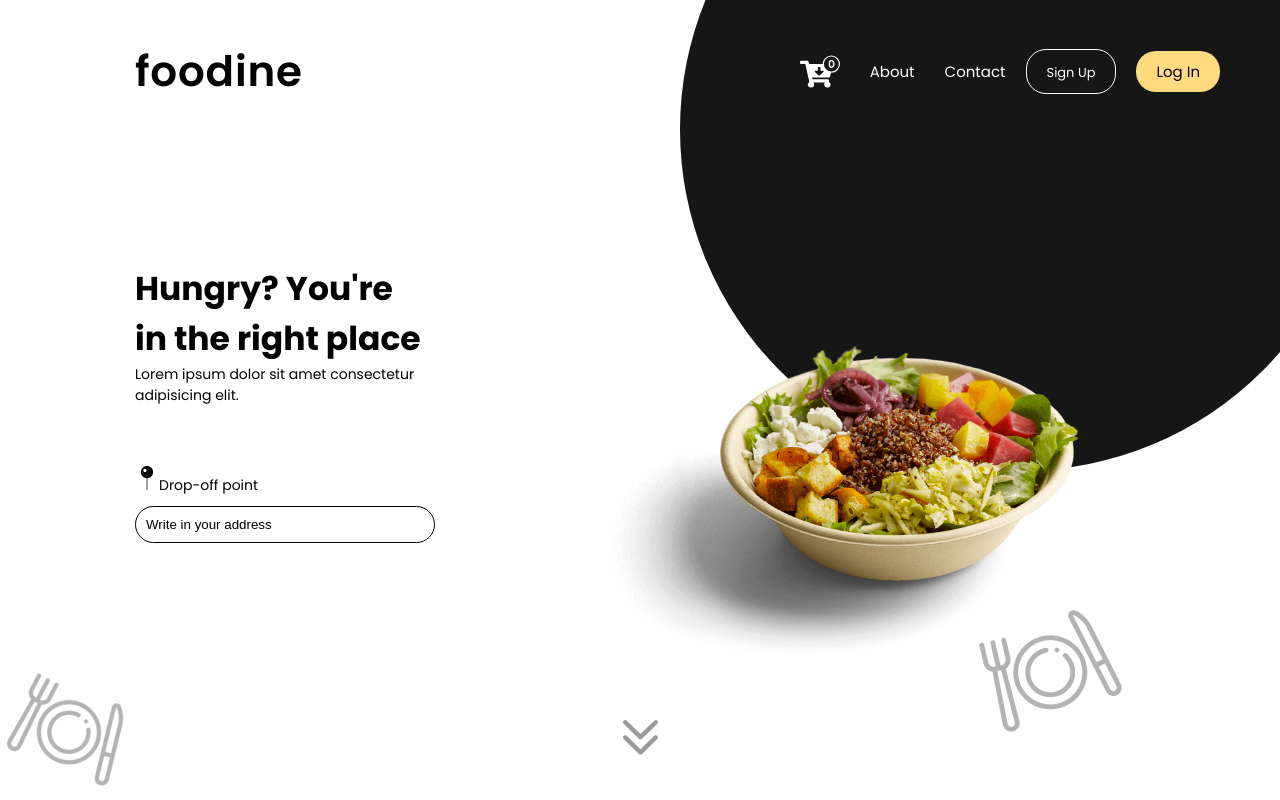
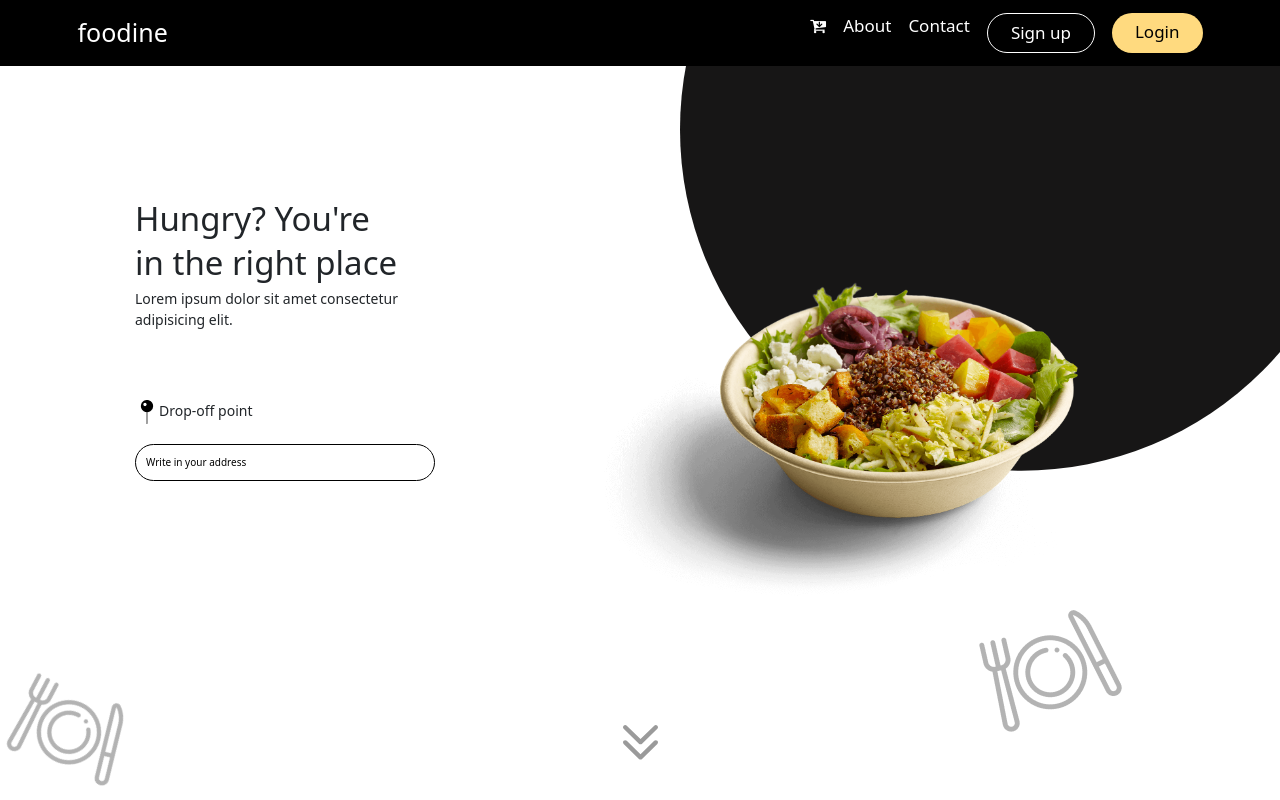
Before and after one commit to adepeju4/Group-Four, a React (Create React App) app: page / in a window 1280 px wide. Shown: the top 800 px of the page. Built offline with nearby package versions, Linux system fonts and the light colour scheme; data requests are answered from the project's data file.

Commit message:
add navigation bar remove navigation bar on landing page add fontawesome

```diff
--- a/public/index.html
+++ b/public/index.html
@@ -11,6 +11,10 @@
     />
     <link rel="apple-touch-icon" href="%PUBLIC_URL%/logo192.png" />
 
+    <link
+      rel="stylesheet"
+      href="https://cdnjs.cloudflare.com/ajax/libs/font-awesome/4.7.0/css/font-awesome.min.css"
+    />
 
     <!--
       manifest.json provides metadata used when your web app is installed on a
@@ -41,6 +45,5 @@
       To begin the development, run `npm start` or `yarn start`.
       To create a production bundle, use `npm run build` or `yarn build`.
     -->
-
   </body>
 </html>
--- a/src/App.js
+++ b/src/App.js
@@ -4,8 +4,7 @@ import SignUp from "./SignUp.js";
 import Cart from "./Cart.js";
 import Checkout from "./Checkout.js";
 import Product from "./Product.js"
-
-// import Footer from "./Components/Footer.js";
+import { Navigation } from './Components/Navigation';
 
 import { BrowserRouter, Route, Switch } from "react-router-dom";
 
@@ -17,7 +16,7 @@ function App() {
   return (
     <div className="App">
       <BrowserRouter>
-        {/* insert navbar here */}
+        <Navigation />
 
         <div className="content">
           <Switch>
--- /dev/null
+++ b/src/Components/Navigation.js
@@ -0,0 +1,30 @@
+import React from 'react';
+import {Link} from 'react-router-dom';
+import { Navbar, Container, Nav } from 'react-bootstrap';
+
+import styles from '../stylesheets/Navigation.module.css';
+
+
+
+export const Navigation = () => {
+    return (
+        <Navbar fixed="top" collapseOnSelect expand="lg" variant="dark" className={styles.navbar}>
+            <Container>
+            <Link to="/" className={`${styles['nav-link']} ${styles['brand-name']}`}>foodine</Link>
+            <Navbar.Toggle aria-controls="responsive-navbar-nav" />
+            <Navbar.Collapse id="responsive-navbar-nav">
+                <Nav className="me-auto">
+
+                </Nav>
+                <Nav>
+                <div className={`${styles['nav-link']} ${styles['link-item']}`}><i className="fa fa-cart-arrow-down" aria-hidden="true"></i></div>
+                <Link to="/about" className={`${styles['nav-link']} ${styles['link-item']}`}>About</Link>
+                <Link to="/contact" className={`${styles['nav-link']} ${styles['link-item']}`}>Contact</Link>
+                <Link to="/signup" className={`${styles['nav-link']} ${styles['link-item']} ${styles['signin-item']}`}>Sign up</Link>
+                <Link to="/login" className={`${styles['nav-link']} ${styles['link-item']}`}>Login</Link>
+                </Nav>
+            </Navbar.Collapse>
+            </Container>
+        </Navbar>
+    )
+}
--- a/src/Landing.js
+++ b/src/Landing.js
@@ -33,36 +33,6 @@ const Landing = () => {
       <div className={styles.heroSection}>
         <Circle className={styles.circle} />
         <div className={styles.navigation}>
-          <div className={styles.logo}>
-            <Link to="/">foodine</Link>
-          </div>
-          <div className={styles.mobileContainer}>
-            <div id={status ? styles.mobileNav : ""}>
-              <ul className={styles.landingNav}>
-                <li>
-                  <p>foodine</p>
-                </li>
-                <li className={styles.navLinks}>
-                  <Link to="/cart">
-                    <LightVariantCart landing={true} />
-                    <p className={styles.cartText}>Cart</p>
-                  </Link>
-                </li>
-                <li className={styles.navLinks}>
-                  <Link to="/about">About</Link>
-                </li>
-                <li className={styles.navLinks}>
-                  <Link to="/contact">Contact</Link>
-                </li>
-                <li className={[styles.signUp]}>
-                  <Link to="/signup">Sign Up</Link>
-                </li>
-                <li className={[styles.logIn]}>
-                  <Link to="/login">Log In</Link>
-                </li>
-              </ul>
-            </div>
-          </div>
           <div
             className={status ? styles.menuMask : ""}
             onClick={() => setStatus(false)}
--- a/src/index.js
+++ b/src/index.js
@@ -1,6 +1,7 @@
 import React from "react";
 import ReactDOM from "react-dom";
 import "./stylesheets/index.css";
+import 'bootstrap/dist/css/bootstrap.min.css';
 import App from "./App";
 import store from './redux/reducer/store'
 import { Provider } from 'react-redux'
--- /dev/null
+++ b/src/stylesheets/Navigation.module.css
@@ -0,0 +1,47 @@
+.navbar {
+  padding: 1.3rem 0rem;
+  background-color: #000;
+}
+
+.brand-name {
+  font-size: 2.5rem;
+}
+
+.nav-link {
+  text-decoration: none;
+  color: #fff;
+}
+
+.nav-link:hover {
+  color: #fff;
+}
+
+.link-item {
+  font-size: 1.7rem;
+  margin-left: 1.7rem;
+}
+
+.signin-item {
+  border: 1px solid #fff;
+  padding: 0.6rem 2.3rem;
+  border-radius: 2rem;
+}
+
+.link-item:last-child {
+  background-color: #ffda7f;
+  color: #000;
+  padding: 0.6rem 2.3rem;
+  border-radius: 2rem;
+  transition: all 0.3s;
+}
+
+@media only screen and (max-width: 991px) {
+  .link-item:last-child {
+    margin-top: 0.8rem;
+  }
+}
+
+.link-item:last-child:hover {
+  background-color: #806d40;
+  color: #fff;
+}
```
